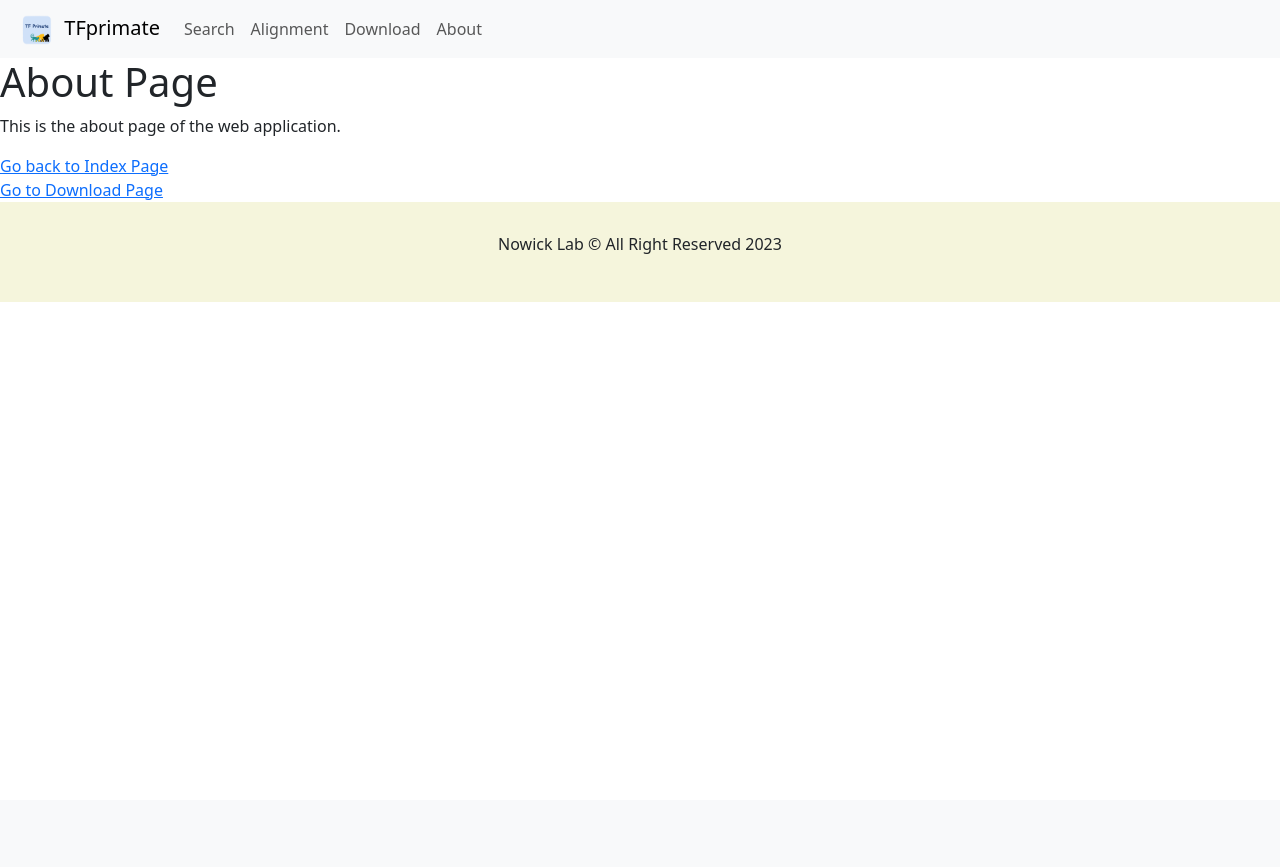
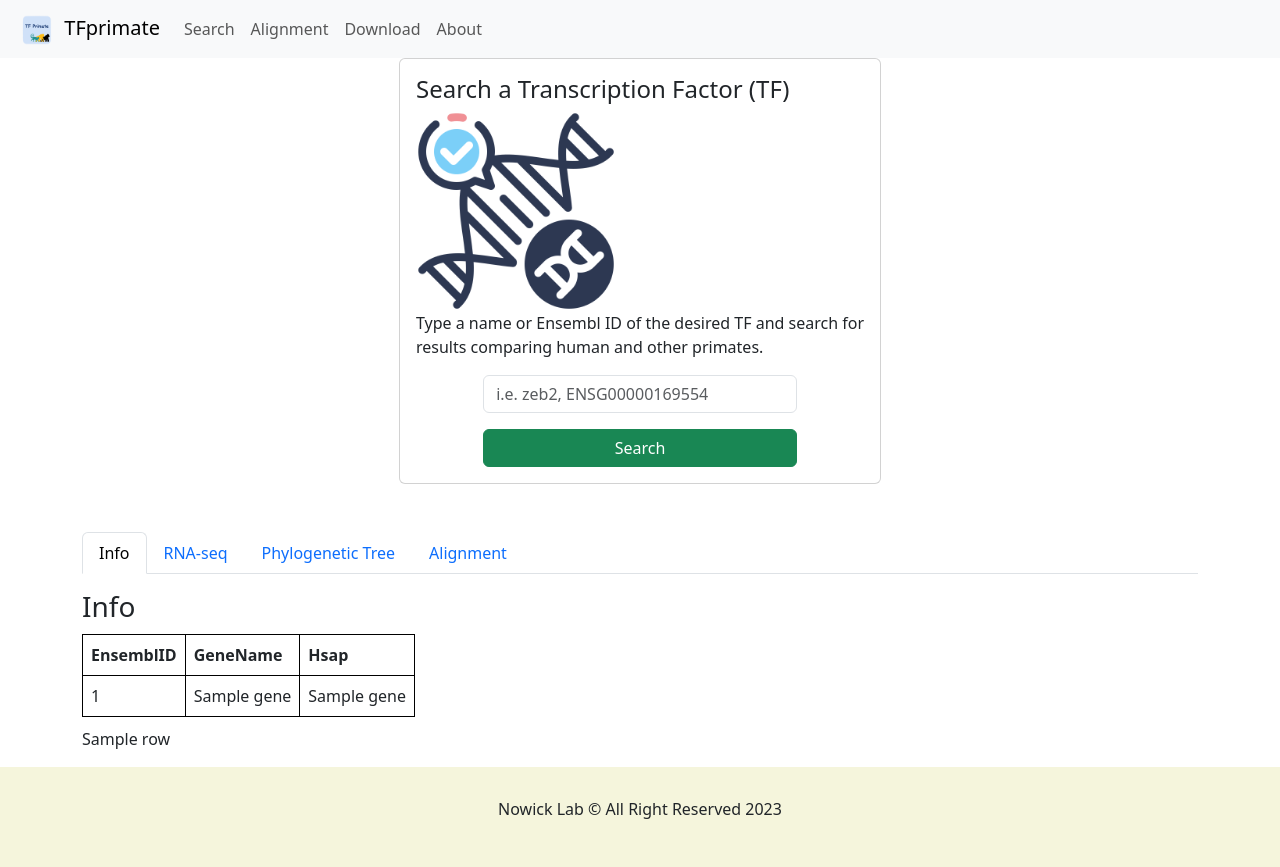
Before and after one commit to ferygood/app_grfprimate, a Flask app: template templates/search.html in a window 1280 px wide. Before the commit the page ends 302 px from the top, so only its background shows below. Run offline with Flask 3, Linux system fonts and the light colour scheme; the template is opened without the code that fills it: most values are stand-ins (such as "Sample title", 1, 10 or a date in 2020); some libraries are stand-ins or nearby versions.

Commit message:
create tab under navbar

```diff
--- a/app.py
+++ b/app.py
@@ -1,4 +1,7 @@
-from flask import Flask, render_template
+from flask import Flask, render_template, request
+import psycopg
+from psycopg import sql
+
 
 app = Flask(__name__)
 
@@ -6,9 +9,30 @@ app = Flask(__name__)
 def index():
     return render_template('index.html')
 
-@app.route('/search')
+@app.route('/search', methods=['GET', 'POST'])
 def search():
-    return render_template('search.html')
+    gene_data = []
+
+    if request.method=='POST':
+        gene = request.form['gene_name']
+
+        #establish a connection
+        with psycopg.connect('dbname=tfprimate user=postgres password=yao123') as conn:
+            with conn.cursor() as cur:
+                cur.execute(
+                    sql.SQL("""
+                    SELECT EnsemblID, GeneName, Hsap
+                    FROM primateGRFs
+                    WHERE lower(GeneName) = lower(%s) OR lower(EnsemblID) = lower(%s)"""), [gene, gene]
+                )
+
+                gene_data = cur.fetchall()
+                conn.commit()
+
+        if not gene_data:
+            message="Your request cannot be found in the database. <br>Please check if you type the correct name or id for transcription factors."
+            return render_template('search.html', message=message)
+    return render_template('search.html', gene_data=gene_data)
 
 @app.route('/alignment')
 def alignment():
--- a/templates/base.html
+++ b/templates/base.html
@@ -2,12 +2,20 @@
 <html>
 <head>
     <title>{% block title %}{% endblock %}</title>
+    <meta name="viewport" content="width=device-width, initial-scale=1.0">
     <link rel="shortcut icon" href="{{ url_for('static', filename='TFprimate.ico') }}">
     <link href="https://cdn.jsdelivr.net/npm/bootstrap@5.3.0-alpha3/dist/css/bootstrap.min.css" rel="stylesheet" integrity="sha384-KK94CHFLLe+nY2dmCWGMq91rCGa5gtU4mk92HdvYe+M/SXH301p5ILy+dN9+nJOZ" crossorigin="anonymous">
     <style>
         .navbar-brand img {
-            height: 30px; /* Adjust the height as per your requirement */
-            margin-right: 5px; /* Add space between the image and text */
+            height: 30px;
+            margin-right: 5px;
+        }
+
+        @media (max-width: 576px) {
+            .container {
+                padding-left: : 15px;
+                padding-right: 15px;
+            }
         }
     </style>
 </head>
--- a/templates/search.html
+++ b/templates/search.html
@@ -3,9 +3,80 @@
 {% block title %}Search Page{% endblock %}
 
 {% block content %}
-    <h1>About Page</h1>
-    <p>This is the about page of the web application.</p>
-    <a href="{{ url_for('index') }}">Go back to Index Page</a>
-    <br>
-    <a href="{{ url_for('download') }}">Go to Download Page</a>
+    <div class="container d-flex justify-content-center align-items-center" style="min-height: 40vh;">
+        <div class="card">
+            <div class="card-body">
+                <h4 class="card-title">Search a Transcription Factor (TF)</h4>
+                <img src="{{ url_for('static', filename='genes.png') }}" alt="" class="card-img-top" style="max-width: 200px; margin: 0 auto;">
+                <p class="card-text">Type a name or Ensembl ID of the desired TF and search for <br>results comparing human and other primates.</p>
+                <form action="/search" method="POST">
+                    <div class="mb-3">
+                        <input type="text" name="gene_name" placeholder="i.e. zeb2, ENSG00000169554" class="form-control" style="width: 70%; margin: 0 auto;">
+                    </div>
+                    <div class="d-grid gap-2">
+                        <input type="submit" value="Search" class="btn btn-success" style="width: 70%; margin: 0 auto;">
+                    </div>
+                </form>
+            </div>
+        </div>
+    </div>
+
+    {% if gene_data %}
+    <div class="container mt-5">
+        <ul class="nav nav-tabs">
+            <li class="nav-item">
+                <a class="nav-link active" id="info-tab" data-bs-toggle="tab" href="#info">Info</a>
+            </li>
+            <li class="nav-item">
+                <a class="nav-link" id="rna-seq-tab" data-bs-toggle="tab" href="#rna-seq">RNA-seq</a>
+            </li>
+            <li class="nav-item">
+                <a class="nav-link" id="phylo-tab" data-bs-toggle="tab" href="#phylo">Phylogenetic Tree</a>
+            </li>
+            <li class="nav-item">
+                <a class="nav-link" id="alignment-tab" data-bs-toggle="tab" href="#alignment">Alignment</a>
+            </li>
+        </ul>
+        <div class="tab-content mt-3">
+            <div class="tab-pane fade show active" id="info">
+                <h3>Info</h3>
+                <table style="border-collapse: collapse; border: 1px solid black; margin-top: 10px; margin-bottom: 10px;">
+                    <tr>
+                        <th style="border: 1px solid black; padding: 8px;">EnsemblID</th>
+                        <th style="border: 1px solid black; padding: 8px;">GeneName</th>
+                        <th style="border: 1px solid black; padding: 8px;">Hsap</th>
+                      </tr>
+                      {% for gene in gene_data %}
+                      <tr>
+                        <td style="border: 1px solid black; padding: 8px;">{{ gene[0] }}</td>
+                        <td style="border: 1px solid black; padding: 8px;">{{ gene[1] }}</td>
+                        <td style="border: 1px solid black; padding: 8px;">{{ gene[2] }}</td>
+                      </tr>
+                  {% endfor %}
+                </table>
+                <p>{{ row}}</p>
+            </div>
+            <div class="tab-pane fade" id="rna-seq">
+                <h3>RNA-seq</h3>
+                <!-- Add your RNA-seq content here -->
+            </div>
+            <div class="tab-pane fade" id="phylo">
+                <h3>Phylogenetic Tree</h3>
+                <!-- Add your phylogenetic tree content here -->
+            </div>
+            <div class="tab-pane fade" id="alignment">
+                <h3>Alignment</h3>
+                <!-- Add your alignment content here -->
+            </div>
+        </div>
+    </div>
+    {% else %}
+        <div style="text-align: center; margin-top: 10px; margin-bottom: 10px;">
+            {% if gene_data is not defined %}
+                <img src="{{ url_for('static', filename='sorry.png') }}" alt="" style="max-width: 100px; margin: 0 auto;"><br>
+            {% endif %}
+            {{ message | safe }}
+        </div>
+    {% endif %}
+
 {% endblock %}
```
Also changed, not shown: README.md, static/genes.png (added), static/sorry.png (added).
